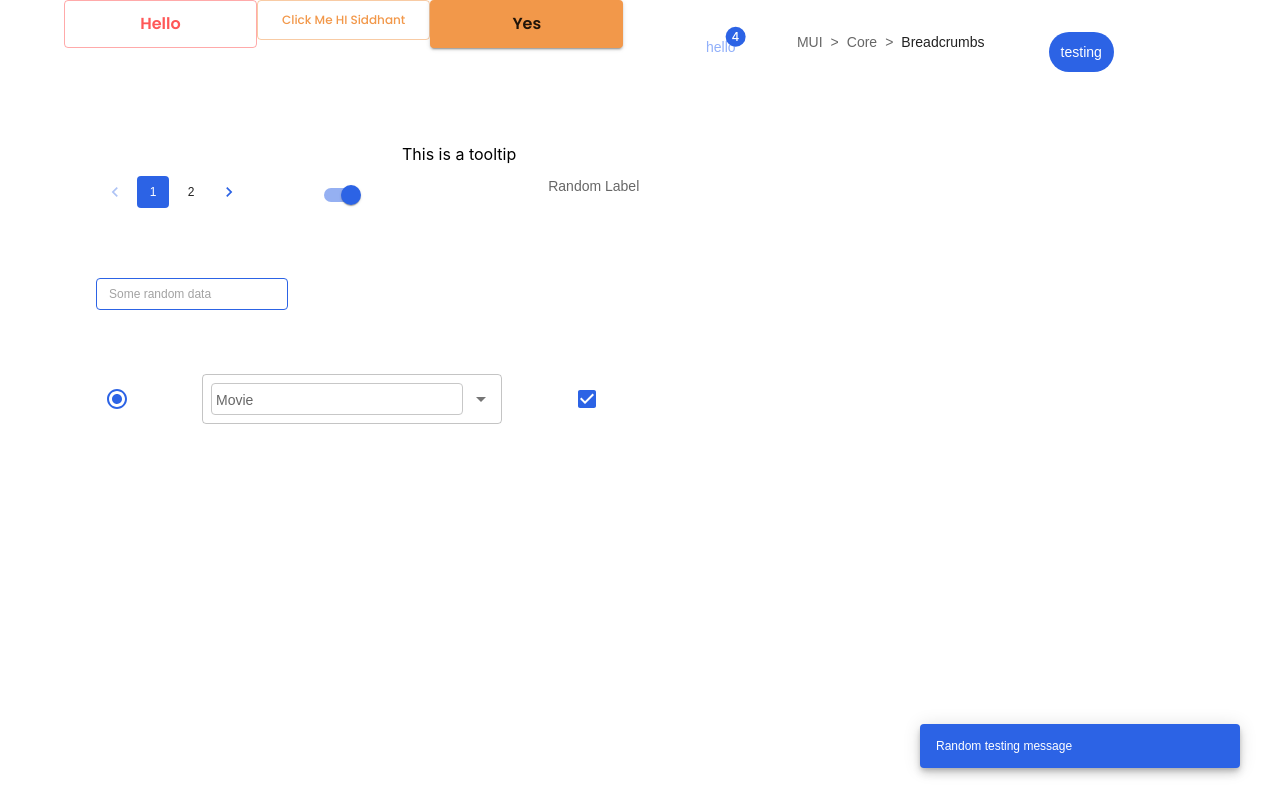
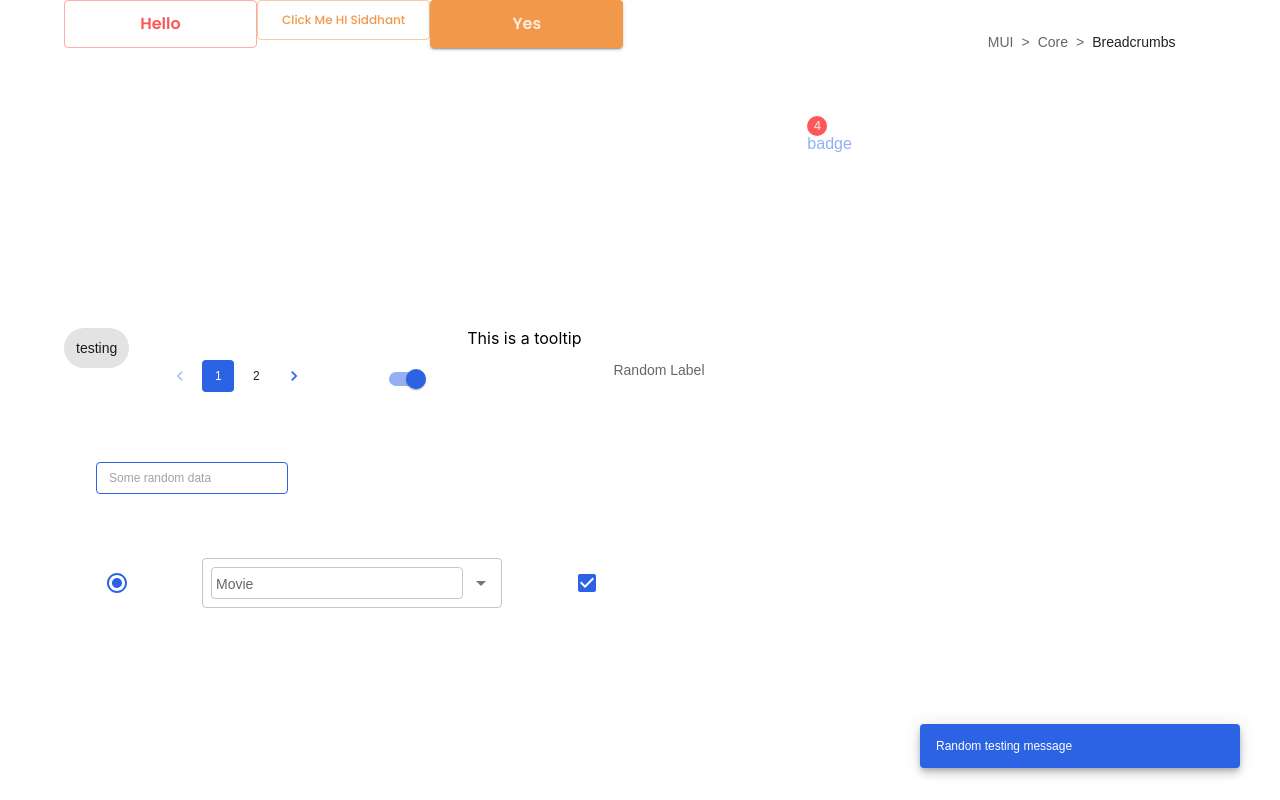
Before and after one commit to navneetlal/radiant-design-system, a React (Create React App) app: page / in a window 1280 px wide. Built offline with nearby package versions, Linux system fonts and the light colour scheme.

Commit message:
more components added

```diff
--- a/src/App.tsx
+++ b/src/App.tsx
@@ -1,10 +1,8 @@
 import {
   Autocomplete,
-  Badge,
   Breadcrumbs,
   Button,
   Checkbox,
-  Chip,
   Container,
   Grid,
   InputBase,
@@ -12,16 +10,24 @@ import {
   Link,
   Pagination,
   Radio,
-  Snackbar,
   Drawer,
   Switch,
   TextField,
   Tooltip,
   Typography,
 } from "@mui/material";
+
 import { useState } from "react";
+import { useTheme } from "@emotion/react";
+import Badge from "./components/Badges";
+import Chip from "./components/Chip";
+import Snackbar from "./components/Snackbar";
 
+const TempComponent = () => {
+  return <p>badge</p>;
+};
 function App() {
+  const theme = useTheme();
   const [drawer, setDrawer] = useState(false);
   const handleDrawer = () => {
     setDrawer((prevState) => !prevState);
@@ -30,17 +36,43 @@ function App() {
   return (
     <Container maxWidth="lg">
       <Grid container>
-        <Button variant="outlined" size = "large" color = "error" onClick={handleDrawer}>
+        <Button
+          variant="outlined"
+          size="large"
+          color="error"
+          onClick={handleDrawer}
+        >
           Hello
         </Button>
-        <Button variant="outlined" size = "medium" color = "warning" onClick={handleDrawer}>
+        <Button
+          variant="outlined"
+          size="medium"
+          color="warning"
+          onClick={handleDrawer}
+        >
           Click Me HI Siddhant
         </Button>
-        <Button variant="contained" size = "large" color = "warning" onClick={handleDrawer}>
+        <Button
+          variant="contained"
+          size="large"
+          color="warning"
+          onClick={handleDrawer}
+        >
           Yes
         </Button>
-        <Badge badgeContent={4} color="primary" sx={{ m: 7 }}>
-          hello
+
+        <Badge
+          rounded={true}
+          text={"4"}
+          size="large"
+          overlap="circle"
+          color="error"
+          // @ts-ignore
+          backgroundcolor={theme.palette.warning.light}
+          // @ts-ignore
+          textcolor={theme.palette.warning.dark}
+        >
+          <TempComponent />
         </Badge>
         <Breadcrumbs aria-label="breadcrumb" sx={{ m: 4 }} separator=">">
           <Link underline="hover" color="inherit" href="/">
@@ -56,14 +88,12 @@ function App() {
           <Typography color="text.primary">Breadcrumbs</Typography>
         </Breadcrumbs>
 
-        <Chip color="primary" label="testing" sx={{ m: 4 }} />
+        <Chip color="primary" text="testing" size="medium" selected={false} />
 
         <Snackbar
-          autoHideDuration={3000}
-          anchorOrigin={{ vertical: "bottom", horizontal: "right" }}
           open={true}
           message="Random testing message"
-          action={" "}
+          color="primary"
         />
         <Pagination
           sx={{ m: 4 }}
@@ -105,7 +135,6 @@ function App() {
           sx={{ m: 4 }}
           disableRipple
         />
-
       </Grid>
 
       <Drawer
--- a/src/components/Badges.tsx
+++ b/src/components/Badges.tsx
@@ -6,15 +6,16 @@ export interface IBadgeProps {
     rounded?: boolean;
     color?: "default" | "primary" | "secondary" | "error" | "info" | "success" | "warning";
     text: string;
-    children: ReactElement;
+    children?: ReactElement;
     size: 'small' | 'medium' | 'large';
-    [key: string]: any;
+    [key: string] : any;
 }
 
 const Badge = ({ rounded, text, children, size = 'medium', ...otherProps }: IBadgeProps) => {
     const theme = useTheme()
     return (
         <MuiBadge
+            style={{margin : '9rem'}}
             badgeContent={text}
             sx={[
                 size === 'small' && {
@@ -34,8 +35,7 @@ const Badge = ({ rounded, text, children, size = 'medium', ...otherProps }: IBad
                 },
                 !!rounded && {
                     borderRadius: '50%',
-                },
-
+                }
             ]}
             {...otherProps}
         >
--- /dev/null
+++ b/src/components/Chip.tsx
@@ -0,0 +1,83 @@
+import MuiChip from "@mui/material/Chip";
+import { useTheme } from "@emotion/react";
+
+
+export interface IChipsProps {
+  selected?: boolean;
+  onDelete?: any;
+  size?: "small" | "medium" | "large";
+  text: string;
+  [key: string]: any;
+}
+
+const Chip = ({
+  selected,
+  onDelete,
+  size,
+  text,
+  ...otherProps
+}: IChipsProps) => {
+  const theme = useTheme();
+  return (
+    <MuiChip
+      color="primary"
+      label={text}
+      onDelete={onDelete}
+      //   deleteIcon={<ChipIcon />}
+      sx={[
+        {
+          backgroundColor: selected
+            ? //@ts-ignore
+              theme.palette.primary.main
+            : //@ts-ignore
+
+              theme.palette.secondary?.contrastText,
+          color: selected
+            ? //@ts-ignore
+
+              theme.palette?.blackAndWhite.light
+            : //@ts-ignore
+
+              theme.palette?.blackAndWhite.main,
+          "&:focus": {
+            backgroundColor: selected
+              ? //@ts-ignore
+
+                theme.palette.primary.main
+              : //@ts-ignore
+
+                theme.palette.secondary?.contrastText,
+          },
+          "&:hover": {
+            backgroundColor: selected
+              ? //@ts-ignore
+
+                theme.palette.primary.dark
+              : //@ts-ignore
+
+                theme.palette?.primary[100],
+
+            color: selected
+              ? //@ts-ignore
+                theme.palette?.blackAndWhite.light
+              : //@ts-ignore
+
+                theme.palette?.blackAndWhite.main,
+            "& path": {
+              fill: selected
+                ? //@ts-ignore
+
+                  theme.palette?.blackAndWhite.light
+                : //@ts-ignore
+
+                  theme.palette?.blackAndWhite.main,
+            },
+          },
+        },
+      ]}
+      {...otherProps}
+    />
+  );
+};
+
+export default Chip;
--- /dev/null
+++ b/src/components/Snackbar.tsx
@@ -0,0 +1,65 @@
+import { Snackbar as MUISnackbar } from "@mui/material";
+import { useTheme } from "@emotion/react";
+
+export interface ISnackbarProps {
+  open: boolean;
+  message: string;
+  color: "primary" | "error" | "warning" | "success";
+  action?: string | React.ReactElement;
+  handleClose?: any;
+  [key: string]: any;
+}
+
+const Snackbar = ({
+  open,
+  message,
+  color,
+  action,
+  handleClose,
+  ...otherProps
+}: ISnackbarProps) => {
+  const theme = useTheme();
+
+  let finalColor;
+  switch (color) {
+    case "primary":
+      //@ts-ignore
+      finalColor = theme.palette.primary.main;
+      break;
+    case "error":
+      //@ts-ignore
+      finalColor = theme.palette.error.dark;
+      break;
+    case "warning":
+      //@ts-ignore
+      finalColor = theme.palette.warning[600];
+      break;
+    case "success":
+      //@ts-ignore
+      finalColor = theme.palette.success.dark;
+      break;
+    default:
+      //@ts-ignore
+      finalColor = theme.palette.primary.main;
+      break;
+  }
+
+  return (
+    <MUISnackbar
+      autoHideDuration={3000}
+      anchorOrigin={{ vertical: "bottom", horizontal: "right" }}
+      open={open}
+      onClose={handleClose}
+      message={message}
+      action={action}
+      ContentProps = {{
+          sx:{
+              backgroundColor : finalColor
+          }
+      }}
+      {...otherProps}
+    />
+  );
+};
+
+export default Snackbar;
--- a/src/theme/lightTheme.ts
+++ b/src/theme/lightTheme.ts
@@ -1,51 +1,71 @@
 import { createTheme } from "@mui/material/styles";
-import typography from './typography.json';
+import typography from "./typography.json";
 
 import type { TypographyOptions } from "@mui/material/styles/createTypography";
 
 let lightTheme = createTheme({
   palette: {
-    mode: 'light',
+    mode: "light",
     primary: {
-      light: "#91B0FA",
-      main: "#2C63E5",
-      dark: "#264CA4"
+      // blue
+      light: '#91B0FA',
+      main: '#2C63E5',
+      dark: '#264CA4',
+      contrastText: '#F5F8FF',
+      200: '#BFD2FD',
+      100: '#D7E3FE',
+      600: '#264CA4',
     },
     secondary: {
-      light: "#F2F2F2",
-      main: "#C7C7C7",
-      dark: "#666666"
+      // gray
+      light: '#F2F2F2',
+      main: '#C7C7C7',
+      dark: '#666666',
+      contrastText: '#E3E3E3',
+      50: '#FFF7E5',
+      300: '#A1A1A1',
     },
     error: {
-      light: "#F9D7D7",
-      main: "#FF5757",
-      dark: "#CC3333"
+      // red
+      light: '#F9D7D7',
+      main: '#FF5757',
+      dark: '#CC3333',
+      contrastText: '#F9D7D7',
     },
     warning: {
-      light: "#FFECDB",
-      main: "#F2984A",
-      dark: "#D97E2E"
+      // orange
+      light: '#FFECDB',
+      main: '#F2984A',
+      dark: '#D97E2E',
+      600: '#D97F30',
+      contrastText: '#FFECDB',
     },
     success: {
-      light: "#C2FAEA",
-      main: "#00C28B",
-      dark: "#008F66"
-    }
+      // green
+      light: '#C2FAEA',
+      main: '#00C28B',
+      dark: '#008F66',
+      contrastText: '#C2FAEA',
+    },
+    //@ts-ignore
+    blackAndWhite: {
+      main: '#1A1A1A',
+      light: '#fff',
+    },
   },
   typography: {
-    ...typography as TypographyOptions
+    ...(typography as TypographyOptions),
   },
 });
 
 lightTheme = createTheme(lightTheme, {
   components: {
-
     MuiButton: {
       styleOverrides: {
-        root : {
-          '&.Mui-disabled': {
+        root: {
+          "&.Mui-disabled": {
             backgroundColor: lightTheme.palette.secondary.light + " !important",
-            color: '#A1A1A1' + " !important",
+            color: "#A1A1A1" + " !important",
           },
         },
         sizeSmall: {
@@ -69,7 +89,6 @@ lightTheme = createTheme(lightTheme, {
           padding: "12px 32px",
           textTransform: "none",
         },
-
       },
     },
     MuiBadge: {
@@ -81,14 +100,11 @@ lightTheme = createTheme(lightTheme, {
           borderRadius: "50%",
           ...lightTheme.typography.body1,
         },
-
       },
     },
     MuiBreadcrumb: {
       styleOverrides: {
-        root: {
-          color: lightTheme.palette.secondary.dark,
-        },
+
       },
     },
     MuiChip: {
@@ -106,30 +122,13 @@ lightTheme = createTheme(lightTheme, {
           ...lightTheme.typography.body1,
           borderRadius: 5000,
         },
-        root: {
-          backgroundColor: lightTheme.palette.primary.main,
-          "&:focus": {
-            backgroundColor: lightTheme.palette.primary.main,
-          },
-          "&:hover": {
-            backgroundColor: lightTheme.palette.primary.dark,
-          },
-        },
       },
     },
     MuiSnackbar: {
       styleOverrides: {
         root: {
-          minWidth: 860,
+          minWidth: 360,
           padding: "8px 16px",
-          //color : lightTheme.palette.primary.light
-        },
-      },
-    },
-    MuiSnackbarContent: {
-      styleOverrides: {
-        root: {
-          backgroundColor: lightTheme.palette.primary.main,
         },
       },
     },
@@ -177,7 +176,6 @@ lightTheme = createTheme(lightTheme, {
         root: {
           "label + &": {
             // marginTop: lightTheme.spacing(1),
-
           },
         },
         input: {
@@ -225,5 +223,4 @@ lightTheme = createTheme(lightTheme, {
   },
 });
 
-
 export default lightTheme;
```
